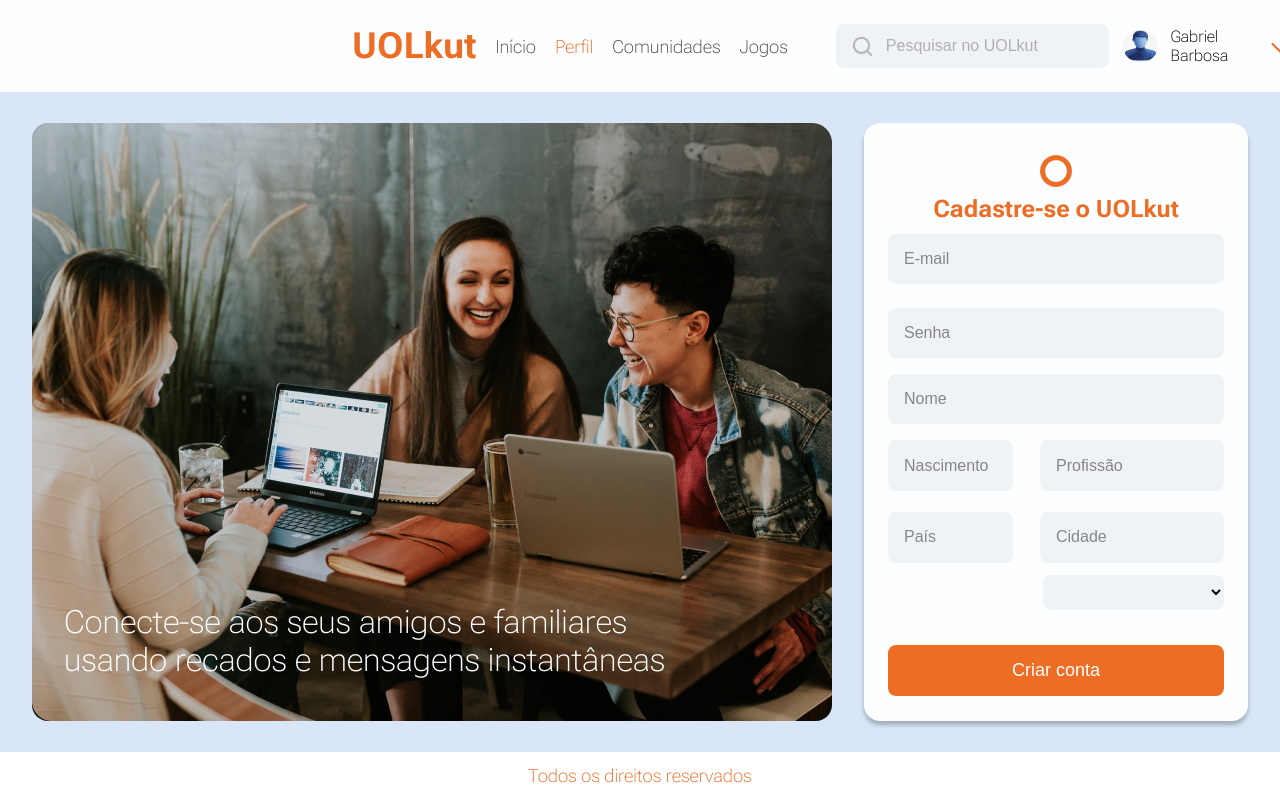
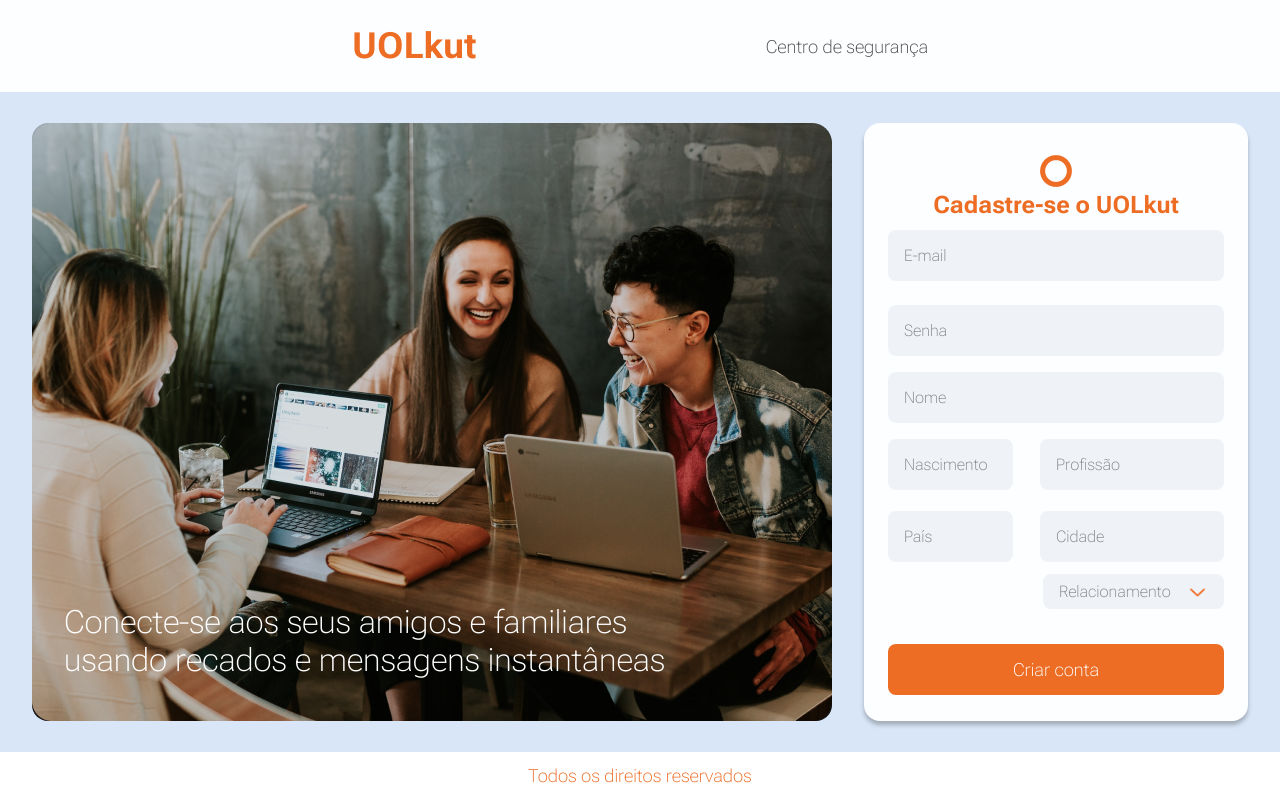
Before and after one commit to vitormen/Desafio-Semana-X-, a React (Vite) app: page /signup in a window 1280 px wide. Built offline with nearby package versions, Linux system fonts and the light colour scheme; a web font is replaced by a local one.

Commit message:
:sparkles: feat: Signup page with additional functionality

```diff
--- a/src/pages/Sign-up/index.tsx
+++ b/src/pages/Sign-up/index.tsx
@@ -2,15 +2,39 @@
 import Footer from "../../components/footer"
 import Logo from "../../assets/ps_orkut.png"
 import Banner from "../../components/homepageImg"
+import Arrow from "../../assets/CaretDown.png"
 import * as C from './styles'
 
-
-const Login = () => {
+import { useState } from "react"
 
 
+
+const SignUp = () => {
+    const [selectValue, setSelecValue] = useState<String>("")
+    const [options, setOptions] = useState<Boolean>(false)
+    const [date, setDate] = useState("")
+
+    const Options = [
+        {_id: "1", name: "Solteiro" },
+        {_id: "2", name: "Casado"},
+        {_id: "3", name: "Divorciado"},
+        {_id: "4", name: "Namorando"},
+        {_id: "5", name: "Preocupado"}
+    ]
+    const handleData = (e: React.ChangeEvent<HTMLInputElement>) => {
+        let newData = e.target.value
+        if((newData.length == 2 || newData.length == 5) && newData.length > date.length){
+            newData += "/"
+        }
+        if(newData.length <= 10){
+            setDate(newData)
+        }
+    }
+
     return(
+
         <>
-        <Navbar  thereIsLoggedOut={false} thereIsProfile={true} thereIsUserEdit={false}/>
+        <Navbar  thereIsLoggedOut={true} thereIsProfile={false} thereIsUserEdit={false}/>
             <C.Container>
                 <Banner/>
                 <C.Card>
@@ -18,22 +42,38 @@
                         <img src={Logo} alt="logo"/>
                         <C.Title>Cadastre-se o UOLkut</C.Title>
                     </C.Header>
-                    <C.Input widthButton={"21rem"} marginTop={"0.69rem"} type="email" id="email" name="email" placeholder="E-mail"></C.Input>
-                    <C.Input widthButton={"21rem"} marginTop={"1.5rem"} type="password" id="password" name="password" placeholder="Senha"></C.Input>
-                    <C.Input widthButton={"21rem"} marginTop={"1rem"} type="text" id="name" name="name" placeholder="Nome"></C.Input>
+                    <C.Input widthbutton={"21rem"} margintop={"0.69rem"} type="email" id="email" name="email" placeholder="E-mail"></C.Input>
+                    <C.Input widthbutton={"21rem"} margintop={"1.5rem"} type="password" id="password" name="password" placeholder="Senha"></C.Input>
+                    <C.Input widthbutton={"21rem"} margintop={"1rem"} type="text" id="name" name="name" placeholder="Nome"></C.Input>
                     <C.AreaButton>
-                        <C.Input widthButton={"7.8125rem"} marginTop={"1rem"} type="text" id="birthday" name="birthday" placeholder="Nascimento"></C.Input>
-                        <C.Input widthButton={"11.5rem"} marginTop={"1rem"} type="text" id="profession" name="profession" placeholder="Profissão"></C.Input>
+                        <C.Input widthbutton={"7.8125rem"} margintop={"1rem"} type="text" id="birthday" name="birthday" placeholder="Nascimento" onChange={handleData} value={date}></C.Input>
+                        <C.Input widthbutton={"11.5rem"} margintop={"1rem"} type="text" id="profession" name="profession" placeholder="Profissão"></C.Input>
                     </C.AreaButton>
                     <C.AreaButton>
-                        <C.Input widthButton={"7.8125rem"} marginTop={"1.31rem"} type="text" id="country" name="country" placeholder="País"></C.Input>
-                        <C.Input widthButton={"11.5rem"} marginTop={"1.31rem"} type="text" id="city" name="city" placeholder="Cidade"></C.Input>
+                        <C.Input widthbutton={"7.8125rem"} margintop={"1.31rem"} type="text" id="country" name="country" placeholder="País"></C.Input>
+                        <C.Input widthbutton={"11.5rem"} margintop={"1.31rem"} type="text" id="city" name="city" placeholder="Cidade"></C.Input>
                     </C.AreaButton>
 
-                    <C.Select defaultValue={''}  widthButton={"11.3125rem"} marginTop={"0.75rem"}>
+                    <C.AreaSelect onClick={() => setOptions(!options)}>
+                        <C.Select >
+                            {selectValue === ""? "Relacionamento" : selectValue}
+                        </C.Select>
+                        <C.Arrowimg src={Arrow} alt="caretdown" />
+                        {options &&
+                            <C.AreaOptions>
+                                {Options.map((option, index, Options) => (
+                                    <div key={index}>
+                                        <C.Option onClick={() => setSelecValue(option.name)}>{option.name}</C.Option>
+                                        {index !== Options.length - 1 && <C.LineOption></C.LineOption>}
+                                    </div>
+                                    ))}
+                            </C.AreaOptions>
+                        }
 
-                    </C.Select>
+                    </C.AreaSelect>
+
                     <C.Button>Criar conta</C.Button>
+
                 </C.Card>
             </C.Container>
         <Footer/>
@@ -42,4 +82,4 @@
 }
 
 
-export default Login
+export default SignUp
--- a/src/pages/Sign-up/styles.ts
+++ b/src/pages/Sign-up/styles.ts
@@ -26,37 +26,41 @@
     font-size: 1rem;
     padding: 1rem 1.5rem 1.87rem 1.5rem;
     margin-left: 2rem;
+
 `
 
 
 type InputProps = {
-    widthButton: string;
-    marginTop: string;
-    imgInput?: string;
+    widthbutton: string;
+    margintop: string;
 }
 
-export const Title = styled.h1`
+export const Title = styled.p`
     color: #ED6D25;
     font-size: 1.5rem;
     font-weight: 600;
     margin: 0;
+    font-family: Roboto Flex;
 `
-export const Header = styled.h1`
+export const Header = styled.span`
     text-align: center;
     width: 100%;
     margin: 1rem 0 0 0;
+    font-family: Roboto Flex;
+
 `
 
 
 export const Input = styled.input<InputProps>`
-    width: ${props => props.widthButton};
-    margin-top: ${props => props.marginTop};
+    width: ${props => props.widthbutton};
+    margin-top: ${props => props.margintop};
     height: 3.1875rem;
     font-size: 1rem;
     padding: 1rem;
     border-radius: 0.5rem;
     background: #EFF3F8;
     border: none;
+    font-family: Roboto Flex;
     &:focus{
         outline: none;
     }
@@ -72,18 +76,27 @@
 `
 
 
-export const Select = styled.select<InputProps>`
-    width: ${props => props.widthButton};
-    margin-top: ${props => props.marginTop};
+export const AreaSelect = styled.div`
+    position: relative;
+    width: 11.3125rem;
     height: 2.1875rem;
-    font-size: 1rem;
+    margin-top: 0.75rem;
     padding: 1rem;
     border-radius: 0.5rem;
     background: #EFF3F8;
-    border: none;
-    color: #000
-
-s
+    display: flex;
+    align-items: center;
+    justify-content: space-between;
+    cursor: pointer;
+`
+export const Select = styled.span`
+    color: #868686;
+    font-size: 1rem;
+    font-family: Roboto Flex;
+`
+export const Arrowimg = styled.img`
+    width: 1.3125rem;
+    height: 1.31131rem;
 `
 
 export const Button = styled.button`
@@ -98,11 +111,36 @@
     border: none;
     cursor: pointer;
     margin-top: 2.19rem;
+    font-family: Roboto Flex;
 `
+export const AreaOptions = styled.div`
+    margin-top: 0.13rem;
+    padding: 1rem;
+    width: 11.3125rem;
+    border-radius: 0rem 0rem 0.375rem 0.375rem;
+    background: #FFF;
+    box-shadow: 0px 4px 4px 0px rgba(0, 0, 0, 0.25);
+    position: absolute;
+    z-index: 1;
+    top: 100%;
+    right: 0;
+    font-size: 0.875rem;
 
-export const Option = styled.option`
+
+`
+export const Option = styled.p`
     color: #8D8D8D;
+    font-family: Roboto Flex;
     font-size: 0.875rem;
-    padding: 0.5rem;
-    border: 0.063rem solid #ED6D25;
+    margin: 0;
+    padding: 0.12rem 0 0.5rem 0;
+    &:hover{
+        color: #000;
+        font-weight: 400;
+        }
 `
+export const LineOption = styled.div`
+    width: inherit;
+    height: 0.0625rem;
+    background: #ED6D25;
+`
```
